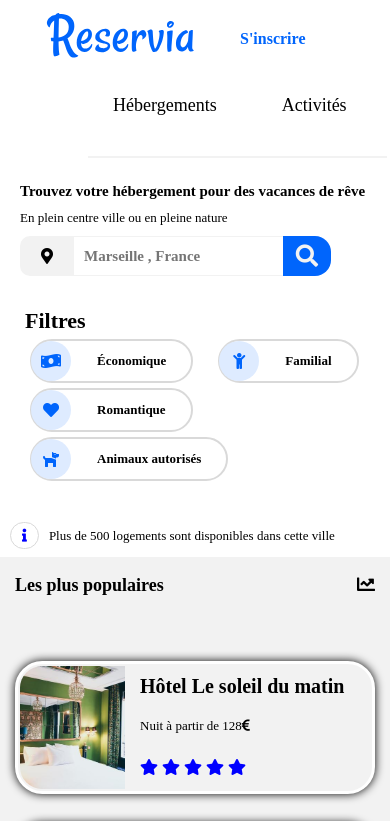
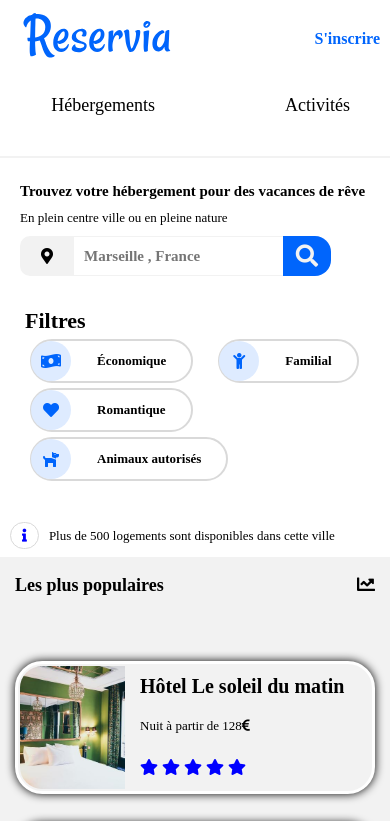
Before and after one commit to khanerat/keuleianxavier_2_09082021, a plain HTML site: page index.html in a window 390 px wide. Shown: the top 821 px of the page. Drawn offline with Linux system fonts and the light colour scheme; a web font is replaced by a local one.

Commit message:
suppression de ligne inutile et placement du css dans les sections attitrées

```diff
--- a/style.css
+++ b/style.css
@@ -84,10 +84,7 @@ nav ul{
 
 
 }
-header nav{
-  display: flex;
-  align-items: center;
-}
+
 nav {
   width: 50%;
   }
@@ -103,7 +100,6 @@ nav {
 #inscription{
   color:#0065FC;
   font-weight: bold;
-  margin-right: 65px;
   text-decoration: none;
 }
 
@@ -123,7 +119,6 @@ header nav ul li:hover {
 .navigation{
     display: flex;
     flex-direction: row;
-    max-width: 400px;
     justify-content: space-around;
 }
 .navigation1{
@@ -748,7 +743,7 @@ p{
      margin-left:auto;
   }
   nav {
-     display:flex;
+
      width: 70%;
      margin-top: 10px;
   }
@@ -1035,19 +1030,9 @@ footer{
 
 }
 
-@media screen and  (max-width:425px) {
-  /*
-  header{
-     margin-left:25px;
-  }
-  */
-  #inscription{
-     margin-left:240px;
-  }
 
-}
 
-@media screen and (min-width:310px) and (max-width:767px) {
+@media screen and (max-width:767px) {
   main{
      width:100%;
      display:flex;
@@ -1059,7 +1044,7 @@ footer{
 
  #reservia{
 
-        width:62%;
+        width:50%;
   }
 
   #container_logo{
@@ -1082,7 +1067,9 @@ footer{
   border-top: none;
 }
 
-
+nav{
+   width:100%;
+}
 header nav ul li{
   border-top: none;
   border-bottom: solid 0px #a09f9f;
@@ -1111,7 +1098,7 @@ header li{
 }
 .navigation1{
    display:flex;
-   margin-left:88px;
+
 
 }
 
@@ -1122,7 +1109,9 @@ header li{
   color: #0065FC;
   font-weight: bold;
   position:absolute;
-  margin-bottom:80px;
+  top:30px;
+  right:10px;
+
 
 
 }
@@ -1306,6 +1295,8 @@ border-bottom-right-radius: 1rem;
      width:100%;
      display:flex;
      flex-direction: column;
+     padding-left:15px;
+     box-sizing:border-box;
   }
   .activity1,
   .activity2,
```
